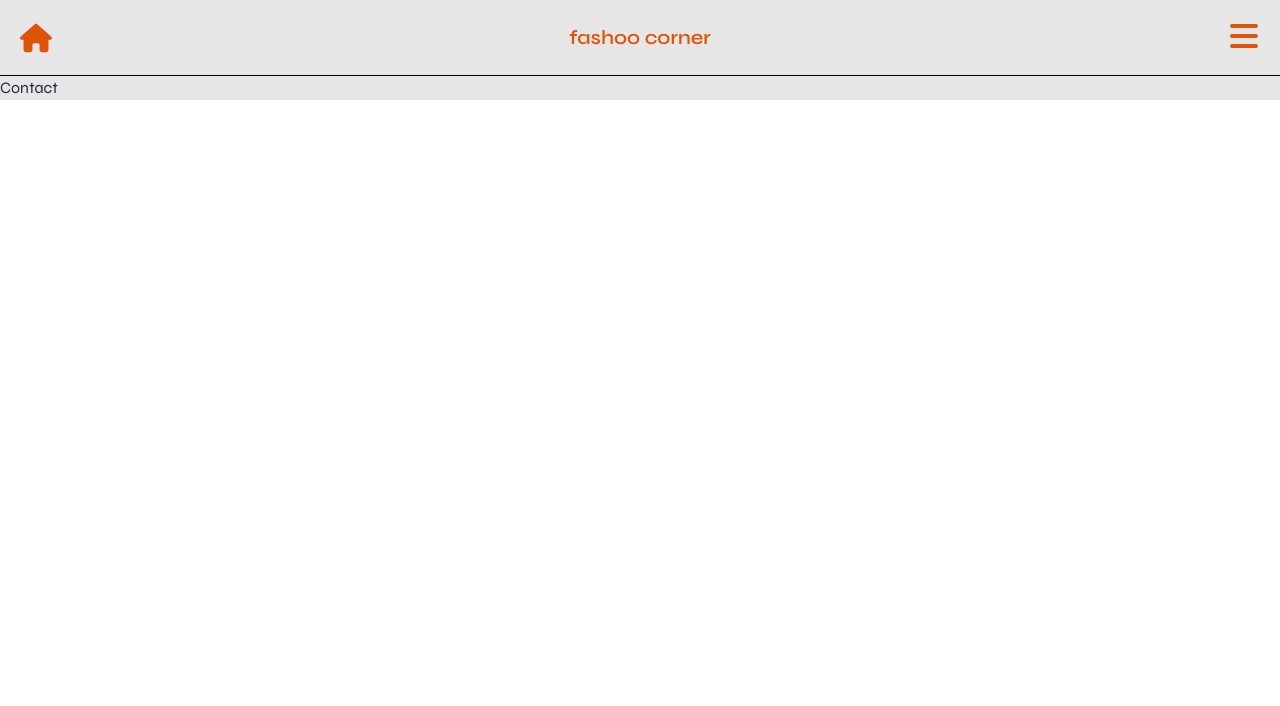
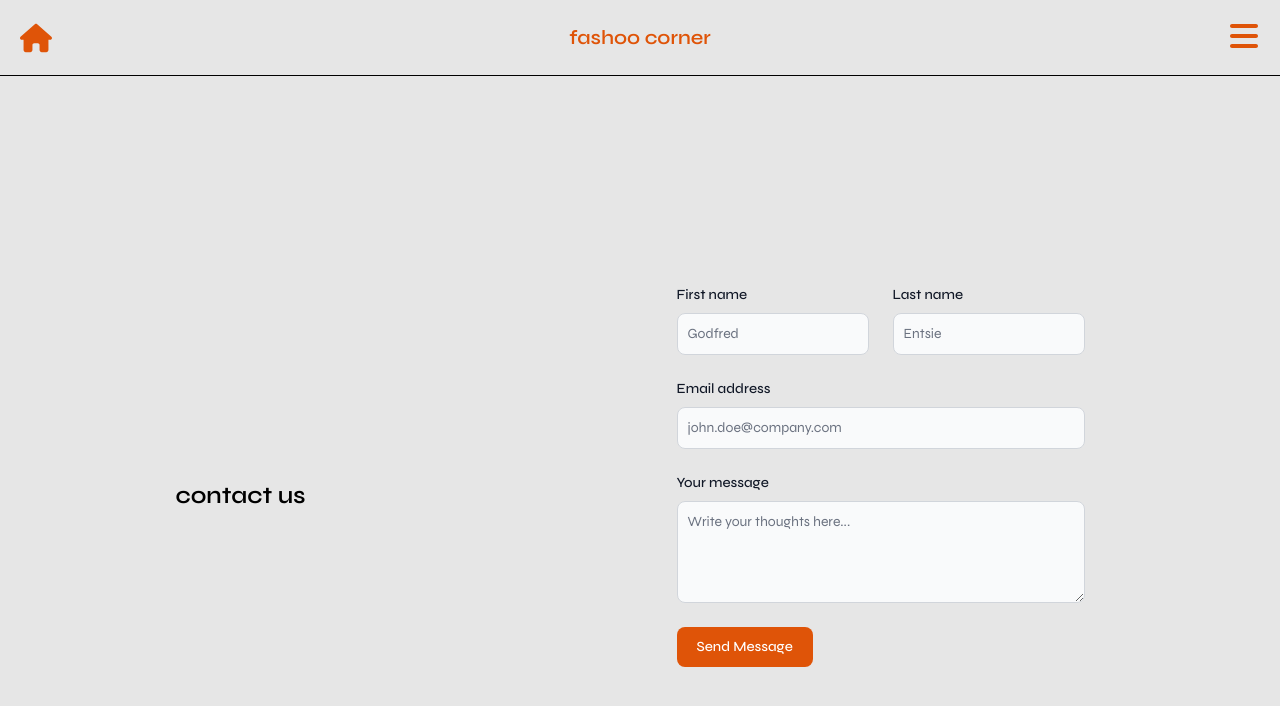
Before and after one commit to jayfaculty-design/fashoo-corner, a React (Vite) app in the folder fashoo-corner/: page /contact in a window 1280 px wide. Shown: the top 706 px of the page. Built offline with nearby package versions, Linux system fonts and the light colour scheme.

Commit message:
file accessed

```diff
--- a/fashoo-corner/src/About.jsx
+++ b/fashoo-corner/src/About.jsx
@@ -3,15 +3,27 @@ import Header from "./Header";
 import { motion } from "framer-motion";
 
 function About() {
+  const routeVariants = {
+    initial: {
+      y: "100vh",
+    },
+    final: {
+      y: "0vh",
+    },
+  };
   return (
-    <>
-      <Header />
+    <motion.div
+      variants={routeVariants}
+      initial="initial"
+      animate="final"
+      className="about component"
+    >
       <motion.div
         initial={{ opacity: 0 }}
         animate={{ opacity: 1 }}
         exit={{ opacity: 0 }}
         transition={{ duration: 1 }}
-        className="flex flex-col  gap-10 items-center p-10"
+        className="flex flex-col  gap-10 lg:gap-24 items-center p-10"
       >
         <motion.div
           initial={{
@@ -23,12 +35,12 @@ function About() {
               duration: 1,
             },
           }}
-          className="flex flex-col gap-3 items-center"
+          className="flex flex-col gap-3 items-center lg:flex-row lg:items-center lg:justify-around"
         >
           <h1 className="text-2xl font-semibold text-black text-center">
             about
           </h1>
-          <p className="text-center text-oranges">
+          <p className="text-center lg:text-left text-oranges lg:w-[50%] lg:tracking-wider lg:text-[20px]">
             Welcome to Fashoo Corner, your ultimate destination for discovering
             the latest trends and timeless classics in fashion. We believe that
             style is a form of self-expression and empowerment, and our mission
@@ -38,11 +50,11 @@ function About() {
             your fashion journey seamless and enjoyable.
           </p>
         </motion.div>
-        <div className="flex flex-col gap-3 items-center">
+        <div className="flex flex-col gap-3 items-center lg:flex-row lg:items-center lg:justify-around lg:pr-7">
           <h1 className="text-2xl font-semibold text-black text-center">
             our vision
           </h1>
-          <p className="text-center text-oranges">
+          <p className="text-center text-oranges lg:w-[50%] lg:tracking-wider lg:text-[20px] lg:text-left">
             To create a vibrant community where fashion lovers can connect,
             express themselves, and access diverse, high-quality fashion options
             tailored to their lifestyles.
@@ -58,12 +70,12 @@ function About() {
               duration: 1,
             },
           }}
-          className="flex flex-col gap-3 items-center"
+          className="flex flex-col gap-3 items-center lg:flex-row lg:items-center lg:justify-between"
         >
           <h1 className="text-2xl font-semibold text-black text-center">
             what we offer
           </h1>
-          <div className="flex flex-col gap-8">
+          <div className="flex flex-col gap-8 lg:w-[63%] lg:tracking-wider lg:text-[20px] lg:text-left ">
             <p className="text-oranges">
               <span className="font-bold">Trendy Collections:</span> Stay ahead
               of the curve with our carefully selected fashion lines.
@@ -88,12 +100,12 @@ function About() {
               duration: 1,
             },
           }}
-          className="flex items-center flex-col"
+          className="flex flex-col gap-3 items-center lg:flex-row lg:items-center lg:justify-around lg:pr-7"
         >
           <h1 className="text-2xl font-semibold text-black text-center">
             our promise
           </h1>
-          <p className="text-center text-oranges">
+          <p className="text-center text-oranges lg:w-[50%] lg:tracking-wider lg:text-[20px] lg:text-left">
             We’re committed to providing a fashion marketplace that values
             quality, sustainability, and customer satisfaction. At Fashoo
             Corner, every piece tells a story, and we’re here to help you tell
@@ -101,7 +113,7 @@ function About() {
           </p>
         </motion.div>
       </motion.div>
-    </>
+    </motion.div>
   );
 }
 
--- /dev/null
+++ b/fashoo-corner/src/AnimationLayout.jsx
@@ -0,0 +1,11 @@
+import React from 'react'
+
+function AnimationLayout() {
+  return (
+    <div>
+
+    </div>
+  )
+}
+
+export default AnimationLayout
--- a/fashoo-corner/src/Contact.jsx
+++ b/fashoo-corner/src/Contact.jsx
@@ -1,12 +1,102 @@
 import React from "react";
 import Header from "./Header";
+import { motion } from "framer-motion";
 
 function Contact() {
+  const routeVariants = {
+    initial: {
+      y: "100vh",
+    },
+    final: {
+      y: "0vh",
+    },
+  };
   return (
-    <>
-      <Header />
-      <p>Contact</p>
-    </>
+    <motion.div
+      className="contact component"
+      variants={routeVariants}
+      initial="initial"
+      animate="final"
+    >
+      <div className="section h-[100vh] lg:flex lg:items-center lg:justify-around">
+        <div>
+          <p className="text-2xl font-semibold text-black text-center mt-10 relative">
+            contact us
+          </p>
+        </div>
+
+        <form className="p-5">
+          <div class="grid gap-6 mb-6 md:grid-cols-2">
+            <div>
+              <label
+                for="first_name"
+                class="block mb-2 text-sm font-medium text-gray-900 dark:text-white"
+              >
+                First name
+              </label>
+              <input
+                type="text"
+                id="first_name"
+                class="bg-gray-50 border border-gray-300 text-gray-900 text-sm rounded-lg focus:ring-blue-500 focus:border-blue-500 block w-full p-2.5 dark:bg-gray-700 dark:border-gray-600 dark:placeholder-gray-400 dark:text-white dark:focus:ring-blue-500 dark:focus:border-blue-500"
+                placeholder="Godfred"
+                required
+              />
+            </div>
+            <div>
+              <label
+                for="last_name"
+                class="block mb-2 text-sm font-medium text-gray-900 dark:text-white"
+              >
+                Last name
+              </label>
+              <input
+                type="text"
+                id="last_name"
+                class="bg-gray-50 border border-gray-300 text-gray-900 text-sm rounded-lg focus:ring-blue-500 focus:border-blue-500 block w-full p-2.5 dark:bg-gray-700 dark:border-gray-600 dark:placeholder-gray-400 dark:text-white dark:focus:ring-blue-500 dark:focus:border-blue-500"
+                placeholder="Entsie"
+                required
+              />
+            </div>
+          </div>
+          <div class="mb-6">
+            <label
+              for="email"
+              class="block mb-2 text-sm font-medium text-gray-900 dark:text-white"
+            >
+              Email address
+            </label>
+            <input
+              type="email"
+              id="email"
+              className="bg-gray-50 border  border-gray-300 text-gray-900 text-sm rounded-lg focus:ring-blue-500 focus:border-blue-500 block w-full p-2.5 dark:bg-gray-700 dark:border-gray-600 dark:placeholder-gray-400 dark:text-white dark:focus:ring-blue-500 dark:focus:border-blue-500"
+              placeholder="john.doe@company.com"
+              required
+            />
+          </div>
+          <div class="mb-6">
+            <label
+              for="message"
+              class="block mb-2 text-sm font-medium text-gray-900 dark:text-white"
+            >
+              Your message
+            </label>
+            <textarea
+              id="message"
+              rows="4"
+              className="block p-2.5 w-full text-sm text-gray-900 bg-gray-50 rounded-lg border border-gray-300 focus:ring-blue-500 focus:border-blue-500 dark:bg-gray-700 dark:border-gray-600 dark:placeholder-gray-400 dark:text-white dark:focus:ring-blue-500 dark:focus:border-blue-500"
+              placeholder="Write your thoughts here..."
+            ></textarea>
+          </div>
+
+          <button
+            type="submit"
+            class="text-white bg-oranges hover:bg-black focus:ring-4 focus:outline-none focus:ring-blue-300 font-medium rounded-lg text-sm w-full sm:w-auto px-5 py-2.5 text-center dark:bg-blue-600 dark:hover:bg-blue-700 dark:focus:ring-blue-800"
+          >
+            Send Message
+          </button>
+        </form>
+      </div>
+    </motion.div>
   );
 }
 
--- a/fashoo-corner/src/Home.jsx
+++ b/fashoo-corner/src/Home.jsx
@@ -21,9 +21,21 @@ import Header from "./Header";
 import { NavContext } from "./App";
 
 function Home() {
+  const routeVariants = {
+    initial: {
+      y: "100vh",
+    },
+    final: {
+      y: "0vh",
+      transition: {
+        type: "spring",
+        mass: 0.7,
+      },
+    },
+  };
   const { activeNav, setActiveNav } = useContext(NavContext);
   return (
-    <>
+    <motion.div variants={routeVariants} initial="initial" animate="final">
       <motion.div
         initial={{ opacity: 0 }}
         whileInView={{
@@ -34,7 +46,7 @@ function Home() {
         transition={{ duration: 1 }}
         className={`nav-bar ${
           activeNav ? "show" : ""
-        } bg-white fixed w-full h-full z-[999] hidden`}
+        } bg-white fixed w-full h-full z-[999] hidden inset-0`}
       >
         <div className="flex justify-between p-5">
           <a href="#">
@@ -122,9 +134,7 @@ function Home() {
           </motion.div>
         </div>
       </motion.div>
-      <div>
-        <Header />
-      </div>
+      <div></div>
       <motion.div
         initial={{ opacity: 0 }}
         animate={{ opacity: 1 }}
@@ -172,15 +182,6 @@ function Home() {
               type="button"
               class="text-white bg-oranges hover:bg-black focus:ring-4 focus:outline-none focus:ring-blue-300 font-medium rounded-lg text-sm px-5 py-2.5 text-center inline-flex items-center me-2 dark:bg-blue-600 dark:hover:bg-blue-700 dark:focus:ring-blue-800"
             >
-              <svg
-                class="w-3.5 h-3.5 me-2"
-                aria-hidden="true"
-                xmlns="http://www.w3.org/2000/svg"
-                fill="currentColor"
-                viewBox="0 0 18 21"
-              >
-                <path d="M15 12a1 1 0 0 0 .962-.726l2-7A1 1 0 0 0 17 3H3.77L3.175.745A1 1 0 0 0 2.208 0H1a1 1 0 0 0 0 2h.438l.6 2.255v.019l2 7 .746 2.986A3 3 0 1 0 9 17a2.966 2.966 0 0 0-.184-1h2.368c-.118.32-.18.659-.184 1a3 3 0 1 0 3-3H6.78l-.5-2H15Z" />
-              </svg>
               Shop Now
             </button>
           </NavLink>
@@ -195,7 +196,7 @@ function Home() {
           </div>
         </motion.div>
       </motion.div>
-    </>
+    </motion.div>
   );
 }
 
--- /dev/null
+++ b/fashoo-corner/src/LocationProvider.jsx
@@ -0,0 +1,8 @@
+import { AnimatePresence } from "framer-motion";
+import React from "react";
+
+function LocationProvider({ children }) {
+  return <AnimatePresence>{children}</AnimatePresence>;
+}
+
+export default LocationProvider;
--- /dev/null
+++ b/fashoo-corner/src/RoutesWithAnimation.jsx
@@ -0,0 +1,20 @@
+import React from "react";
+import { useLocation, Route, Routes } from "react-router";
+import Home from "./Home";
+import About from "./About";
+import Shop from "./Shop";
+import Contact from "./Contact";
+
+function RoutesWithAnimation() {
+  const location = useLocation();
+  return (
+    <Routes location={location}>
+      <Route index path="/" element={<Home />} />
+      <Route path="about" element={<About />} />
+      <Route path="shop" element={<Shop />} />
+      <Route path="contact" element={<Contact />} />
+    </Routes>
+  );
+}
+
+export default RoutesWithAnimation;
--- a/fashoo-corner/src/Shop.jsx
+++ b/fashoo-corner/src/Shop.jsx
@@ -1,12 +1,19 @@
 import React from "react";
 import Header from "./Header";
-
+import { motion } from "framer-motion";
 function Shop() {
+  const routeVariants = {
+    initial: {
+      y: "100vh",
+    },
+    final: {
+      y: "0vh",
+    },
+  };
   return (
-    <div>
-      <Header />
+    <motion.div variants={routeVariants} initial="initial" animate="final">
       <p>Shop</p>
-    </div>
+    </motion.div>
   );
 }
 
--- a/fashoo-corner/src/index.css
+++ b/fashoo-corner/src/index.css
@@ -6,6 +6,7 @@
   font-family: "Syne", serif;
   line-height: 1.5;
   font-weight: 400;
+  scroll-behavior: smooth;
 }
 body {
   margin: 0;
--- a/fashoo-corner/src/main.jsx
+++ b/fashoo-corner/src/main.jsx
@@ -7,18 +7,22 @@ import About from "./About";
 import Home from "./Home";
 import Shop from "./Shop";
 import Contact from "./Contact";
+import Header from "./Header";
+import { motion, AnimatePresence } from "framer-motion";
+import LocationProvider from "./LocationProvider";
+import RoutesWithAnimation from "./RoutesWithAnimation";
 
 createRoot(document.getElementById("root")).render(
   <StrictMode>
     <BrowserRouter>
-      <App>
-        <Routes>
-          <Route index path="/" element={<Home />} />
-          <Route path="about" element={<About />} />
-          <Route path="shop" element={<Shop />} />
-          <Route path="contact" element={<Contact />} />
-        </Routes>
-      </App>
+      <AnimatePresence>
+        <App>
+          <Header />
+          <LocationProvider>
+            <RoutesWithAnimation />
+          </LocationProvider>
+        </App>
+      </AnimatePresence>
     </BrowserRouter>
   </StrictMode>
 );
```
